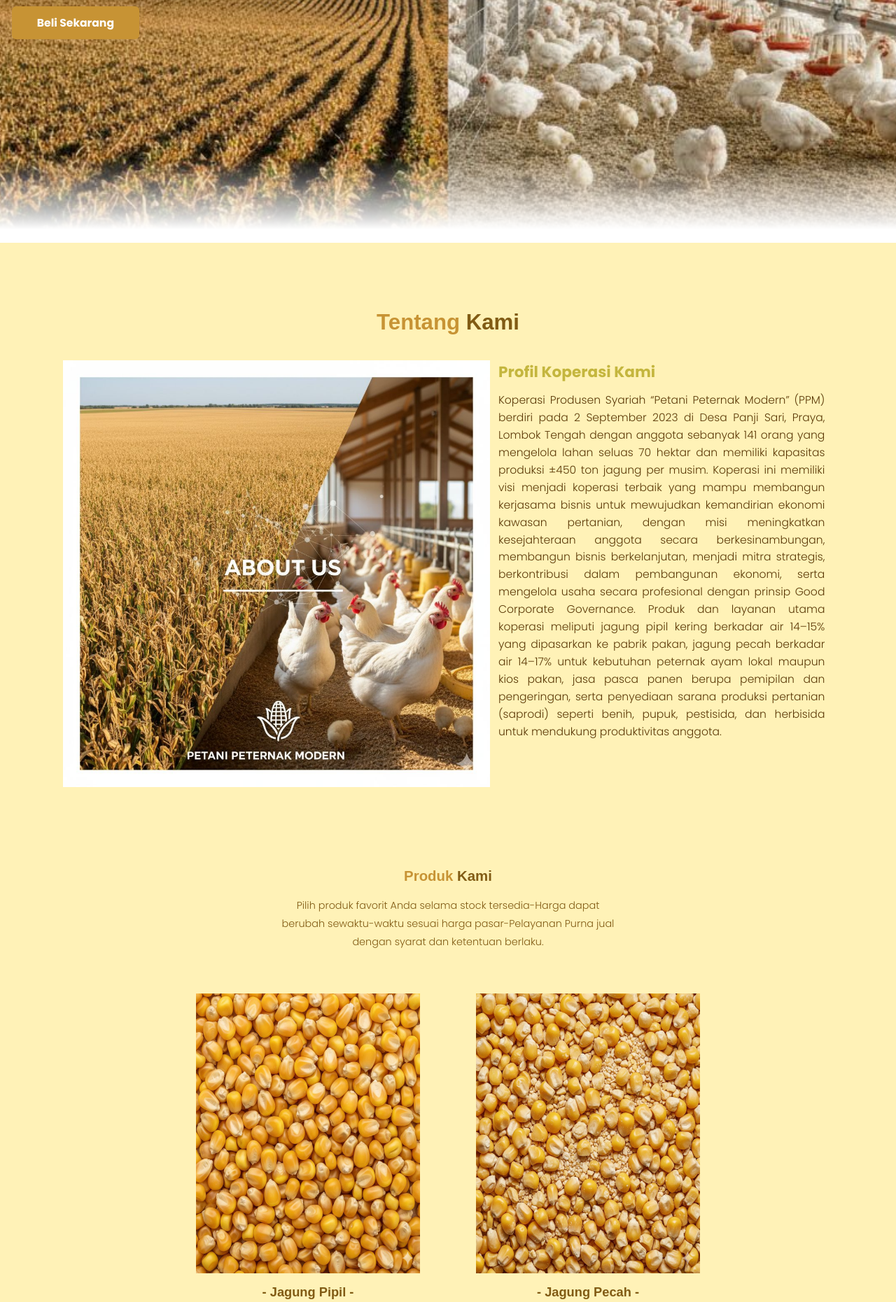
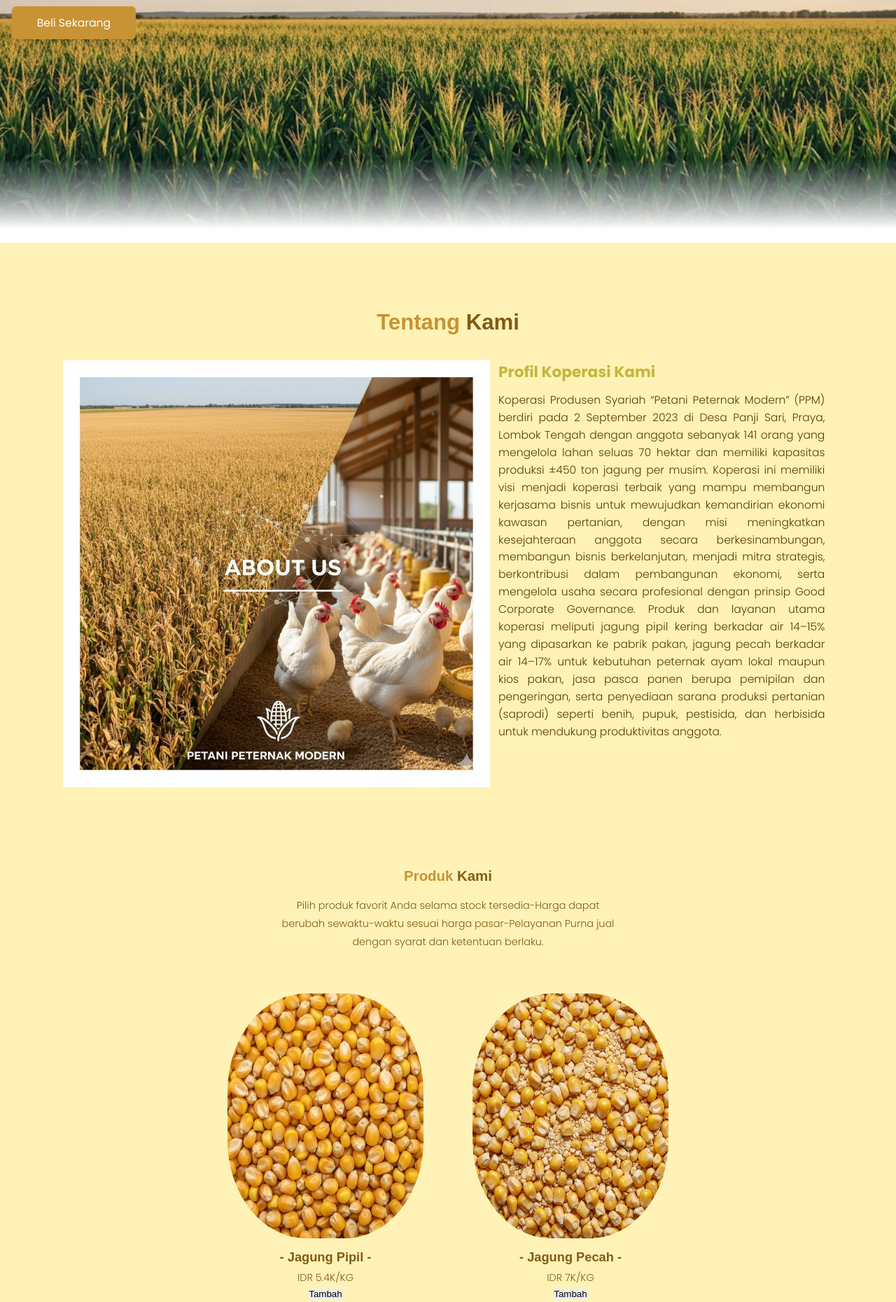
Before and after one commit to petanipeternakmodern/petanipeternakmodern.github.io, a plain HTML site: page index.html in a window 1280 px wide. Shown: the part 467-2328 px from the top of the page at 70% size. Drawn offline with nearby package versions, Linux system fonts and the light colour scheme.

Commit message:
Add files via upload

```diff
--- a/css/style.css
+++ b/css/style.css
@@ -94,7 +94,7 @@ body {
   min-height: 100vh;
   display: flex;
   align-items: center;
-  background-image: url("../img/baru.jpg");
+  background-image: url("../img/unnamed\ \(1\).png");
   background-repeat: no-repeat;
   background-size: cover;
   background-position: center;
@@ -130,7 +130,7 @@ body {
 }
 
 .hero .content h1 span {
-  color: #fff;
+  color: #b4852d;
   text-align: center; c
 }
 
@@ -150,7 +150,7 @@ body {
   display: inline-block;
   padding: 1rem 3rem;
   font-size: 1.3rem;
-  color: #ffffff; font-weight: bold;
+  color: #ffffff;
   background-color: var(--primary);
   border-radius: 0.5rem;
   box-shadow: 1px 1 px 1px oklch(100% 0.00011 271.152 / 0.5); font-family: poppins, sans-serif;;
@@ -354,7 +354,7 @@ footer .social {
 }
 
 footer .social a {
-  color: #14303b;
+  color: #000000;
   margin: 0 0.5rem;
   font-size: 1.5rem;
   transition: 0.3s;
--- a/index.html
+++ b/index.html
@@ -109,10 +109,10 @@
           <img
             src="img/pipil.jpg"
             alt="Jagung Pipil Kering"
-            width="500"
-            height="400"
+            width="650"
+            height="350"
             class="menu-card-img"
-            style="border-radius: 0%"
+            style="border-radius: 40%"
           />
           <h3 class="menu-card-title">- Jagung Pipil -</h3>
           <p class="menu-card-price">IDR 5.4K/KG</p>
@@ -123,9 +123,9 @@
             src="img/pecah.jpg"
             alt="Pakan Grower"
             class="menu-card-img"
-            width="500"
-            height="400"
-            style="border-radius: 0%"
+            width="650"
+            height="350"
+            style="border-radius: 40%"
           />
           <h3 class="menu-card-title">- Jagung Pecah -</h3>
           <p class="menu-card-price">IDR 7K/KG</p>
@@ -225,7 +225,6 @@
             />
           </div>
           <div class="input-group">
-            s
             <i data-feather="mail"></i>
             <input
               type="email"
```
Also changed, not shown: img/bg.jpg (added), img/unnamed (1).png (added).
